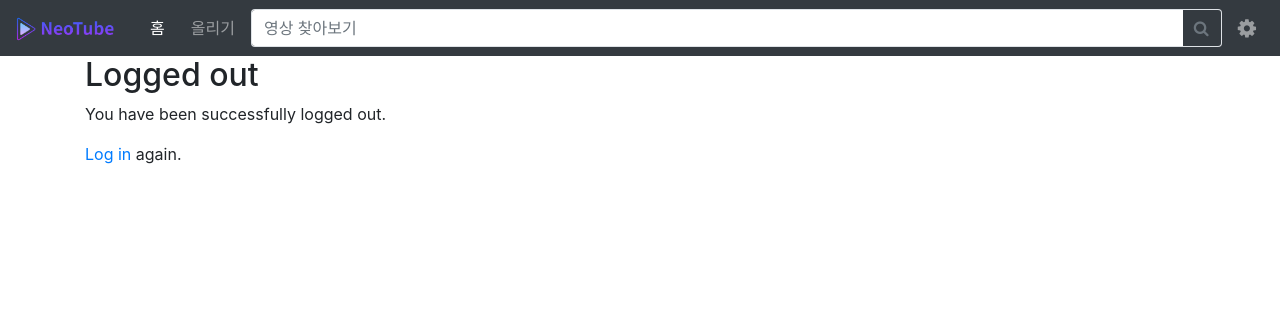
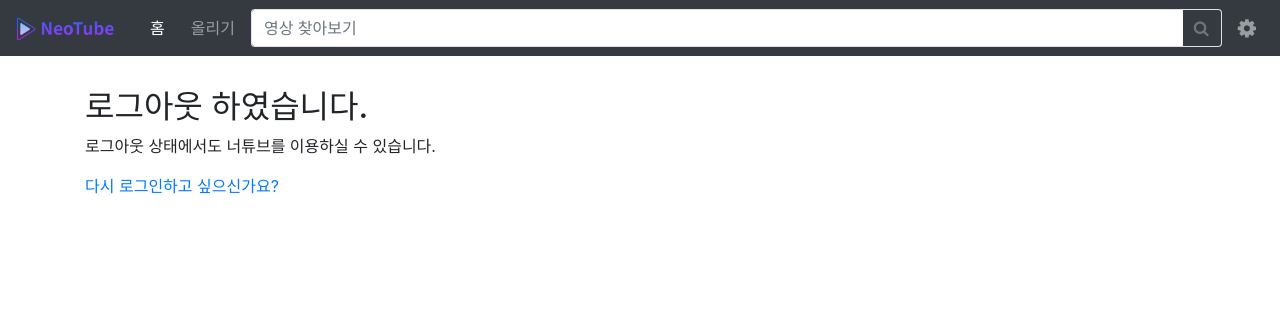
Before and after one commit to ksjae/Neo-tube, a Django app: template neotube/app/templates/registration/logged_out.html in a window 1280 px wide. Shown: the top 316 px of the page. Run offline with Django 3.2, Linux system fonts and the light colour scheme; the template is opened without the code that fills it, so the values that code supplies are empty; some libraries are stand-ins or nearby versions.

Commit message:
Edit HTML

```diff
--- a/neotube/app/templates/base.html
+++ b/neotube/app/templates/base.html
@@ -20,10 +20,12 @@
       white-space: nowrap !important;
       margin-left: 10px;
     }
+    .container {
+      margin-top: 2em;
+    }
+    {% block style %}
 
-      {% block style %}
-
-      {% endblock style %}
+    {% endblock style %}
   </style>
 </head>
 
@@ -61,7 +63,7 @@
           </a>
           <div class="dropdown-menu dropdown-menu-right" aria-labelledby="navbarDropdownMenuLink">
             {% if user.is_authenticated %}
-            <a class="dropdown-item">{{user.username}}</a>
+            <a class="dropdown-item"><strong>{{user.username}}로 로그인됨<strong></a>
             <a href="{% url 'logout' %}" class="dropdown-item">로그아웃</a>
             {% else %}
             <a href="{% url 'login' %}" class="dropdown-item">로그인</a>
--- a/neotube/app/templates/registration/logged_out.html
+++ b/neotube/app/templates/registration/logged_out.html
@@ -1,10 +1,10 @@
 
 {% extends '../base.html' %}
 
-{% block title %}See you!{% endblock %}
+{% block title %}너튜브에서 로그아웃함{% endblock %}
 
 {% block content %}
-  <h2>Logged out</h2>
-  <p>You have been successfully logged out.</p>
-  <p><a href="{% url 'login' %}">Log in</a> again.</p>
+  <h2>로그아웃 하였습니다.</h2>
+  <p>로그아웃 상태에서도 너튜브를 이용하실 수 있습니다.</p>
+  <p><a href="{% url 'login' %}">다시 로그인하고 싶으신가요?</a></p>
 {% endblock %}
--- a/neotube/app/templates/signup.html
+++ b/neotube/app/templates/signup.html
@@ -4,9 +4,6 @@
   #tos {
 
       float: center;
-    }
-  .container {
-      margin-top: 5em;
     }
 {% endblock style %}
 {% block content %}
--- a/neotube/neotube/settings.py
+++ b/neotube/neotube/settings.py
@@ -31,13 +31,13 @@ ALLOWED_HOSTS = []
 # Application definition
 
 INSTALLED_APPS = [
+    'app.apps.AppConfig',
     'django.contrib.admin',
     'django.contrib.auth',
     'django.contrib.contenttypes',
     'django.contrib.sessions',
     'django.contrib.messages',
     'django.contrib.staticfiles',
-    'app.apps.AppConfig',
 ]
 
 MIDDLEWARE = [
```
Also changed, not shown: neotube/app/forms.py (+10 -0 lines), neotube/app/templates/registration/login.html (+8 -8 lines), neotube/app/templates/videos.html (added, +21 -0 lines), neotube/app/urls.py (+5 -2 lines), neotube/app/views.py (+10 -4 lines), neotube/db.sqlite3, 2 other files.
